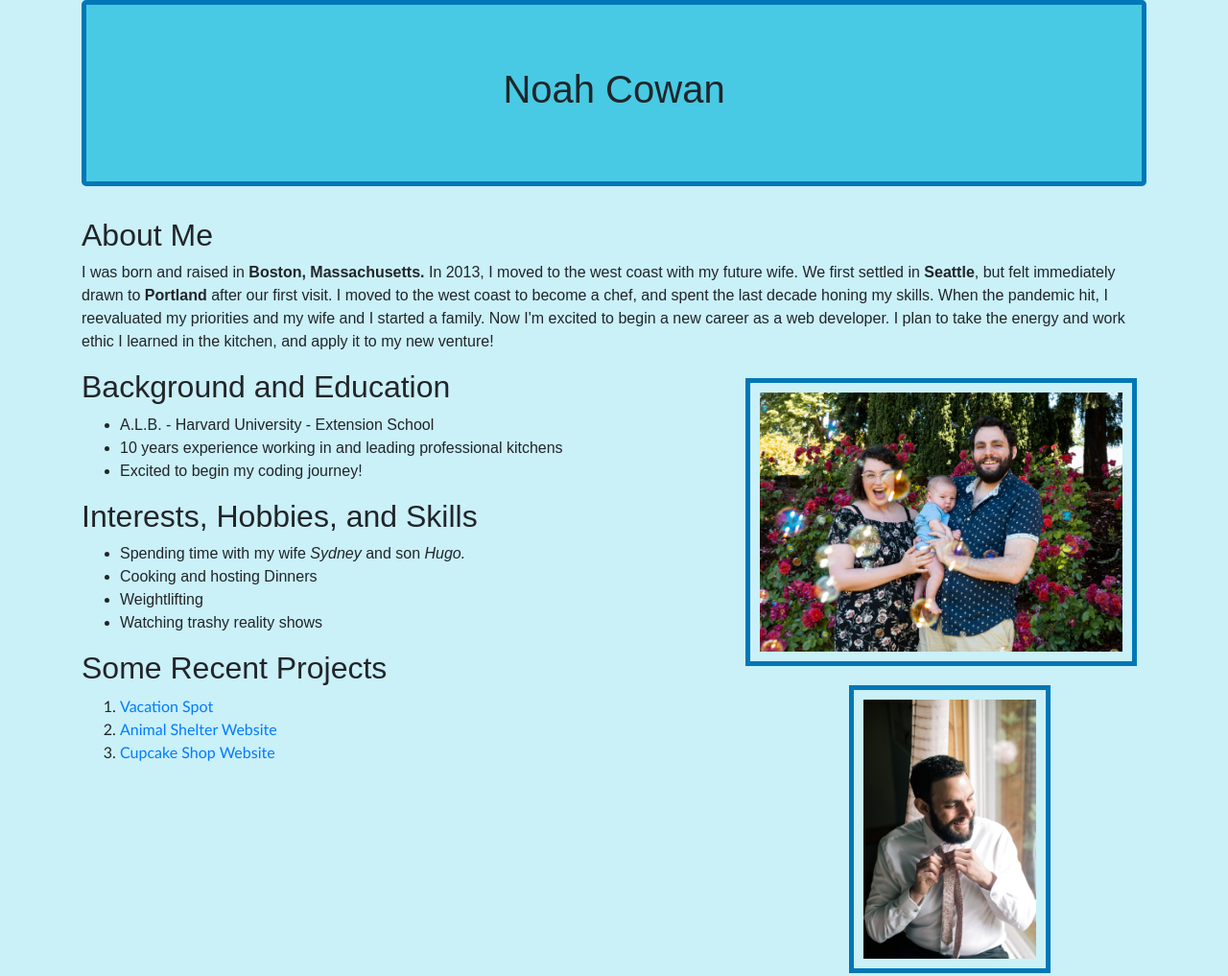
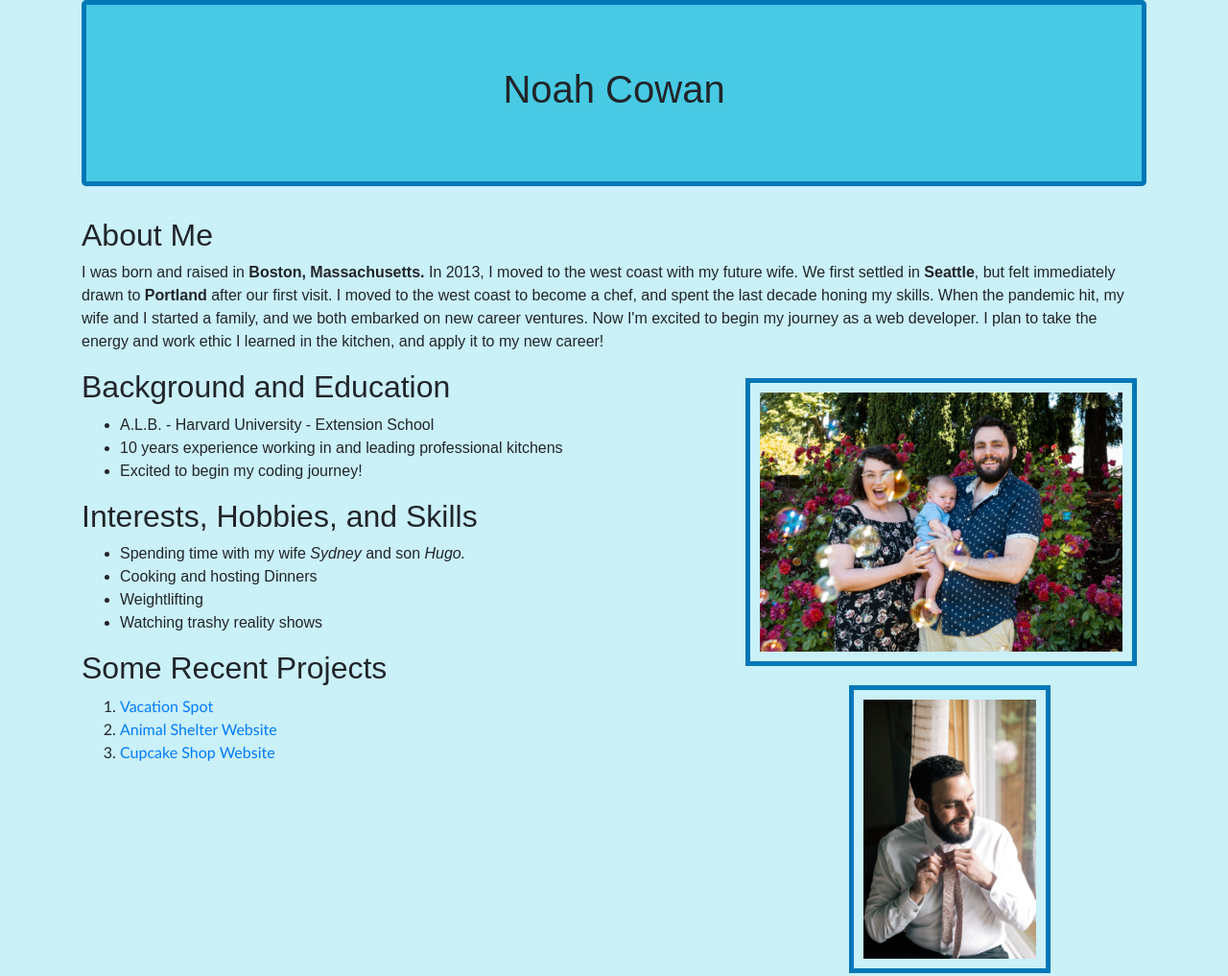
Before and after one commit to nsncowan/landing-page-project, a plain HTML site: page index.html in a window 1280 px wide. Shown: the whole page at 96% size. Drawn offline with nearby package versions, Linux system fonts and the light colour scheme.

Commit message:
refactor.

```diff
--- a/index.html
+++ b/index.html
@@ -14,7 +14,7 @@
   </div>
   <div class="about">
     <h2>About Me</h2>
-    <p>I was born and raised in <strong>Boston, Massachusetts.</strong> In 2013, I moved to the west coast with my future wife. We first settled in <strong>Seattle</strong>, but felt immediately drawn to <strong>Portland</strong> after our first visit. I moved to the west coast to become a chef, and spent the last decade honing my skills. When the pandemic hit, I reevaluated my priorities and my wife and I started a family. Now I'm excited to begin a new career as a web developer. I plan to take the energy and work ethic I learned in the kitchen, and apply it to my new venture!</p>
+    <p>I was born and raised in <strong>Boston, Massachusetts.</strong> In 2013, I moved to the west coast with my future wife. We first settled in <strong>Seattle</strong>, but felt immediately drawn to <strong>Portland</strong> after our first visit. I moved to the west coast to become a chef, and spent the last decade honing my skills. When the pandemic hit, my wife and I started a family, and we both embarked on new career ventures. Now I'm excited to begin my journey as a web developer. I plan to take the energy and work ethic I learned in the kitchen, and apply it to my new career!</p>
   </div>
   <div class="row">
     <div class="col-md-6">
```
